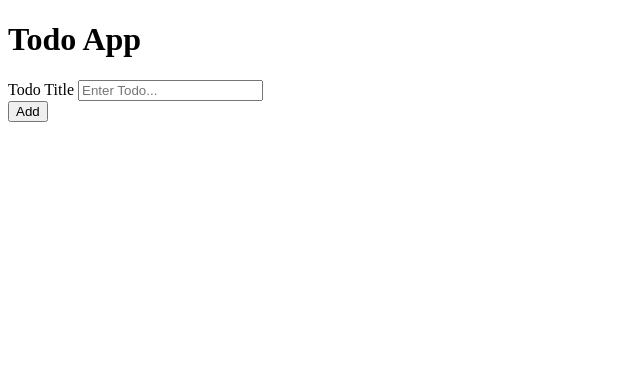
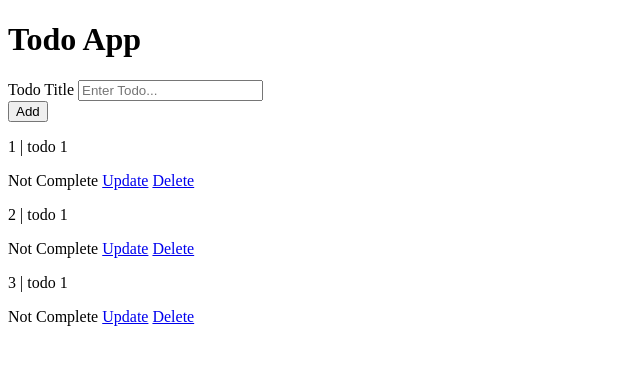
Before and after one commit to itsadamm/ToDo-Flask, a Flask app: template templates/base.html in a window 1280 px wide. Shown: the top 365 px of the page, without its empty margins (0-640 px from the left). Run offline with Flask 3, Linux system fonts and the light colour scheme; the template is opened without the code that fills it: values that come from a table or form of the project are taken from there, others are empty.

Commit message:
Added html list and update / delete buttons.

```diff
--- a/templates/base.html
+++ b/templates/base.html
@@ -9,7 +9,7 @@
 
     <h1>Todo App</h1>
 
-    <form action="">
+    <form action="/add" method="post">
         <div>
             <label for="title">Todo Title</label>
             <input type="text" name="title" placeholder="Enter Todo...">
@@ -18,5 +18,20 @@
         </div>
     </form>
 
+    {% for todo in todo_list %}
+        <p> {{ todo.id }} | {{ todo.title }}</p>
+
+        {% if todo.complete == False %}
+            <span>Not Complete</span>
+        {% else %}
+            <span>Complete</span>
+        {% endif %}
+
+        <a href="/">Update</a>
+        <a href="/">Delete</a>
+
+
+    {% endfor %}
+
 </body>
 </html>
```
